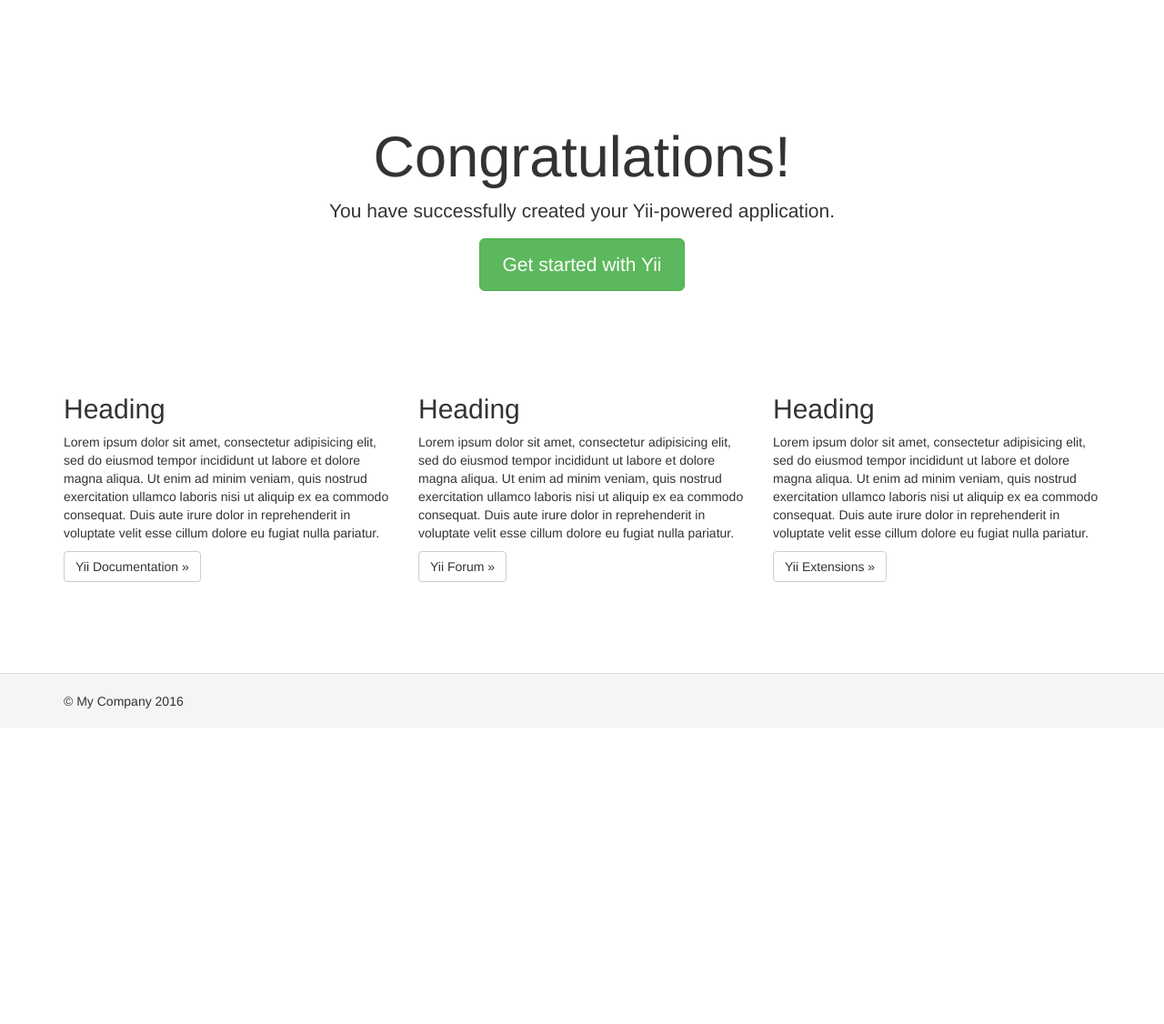
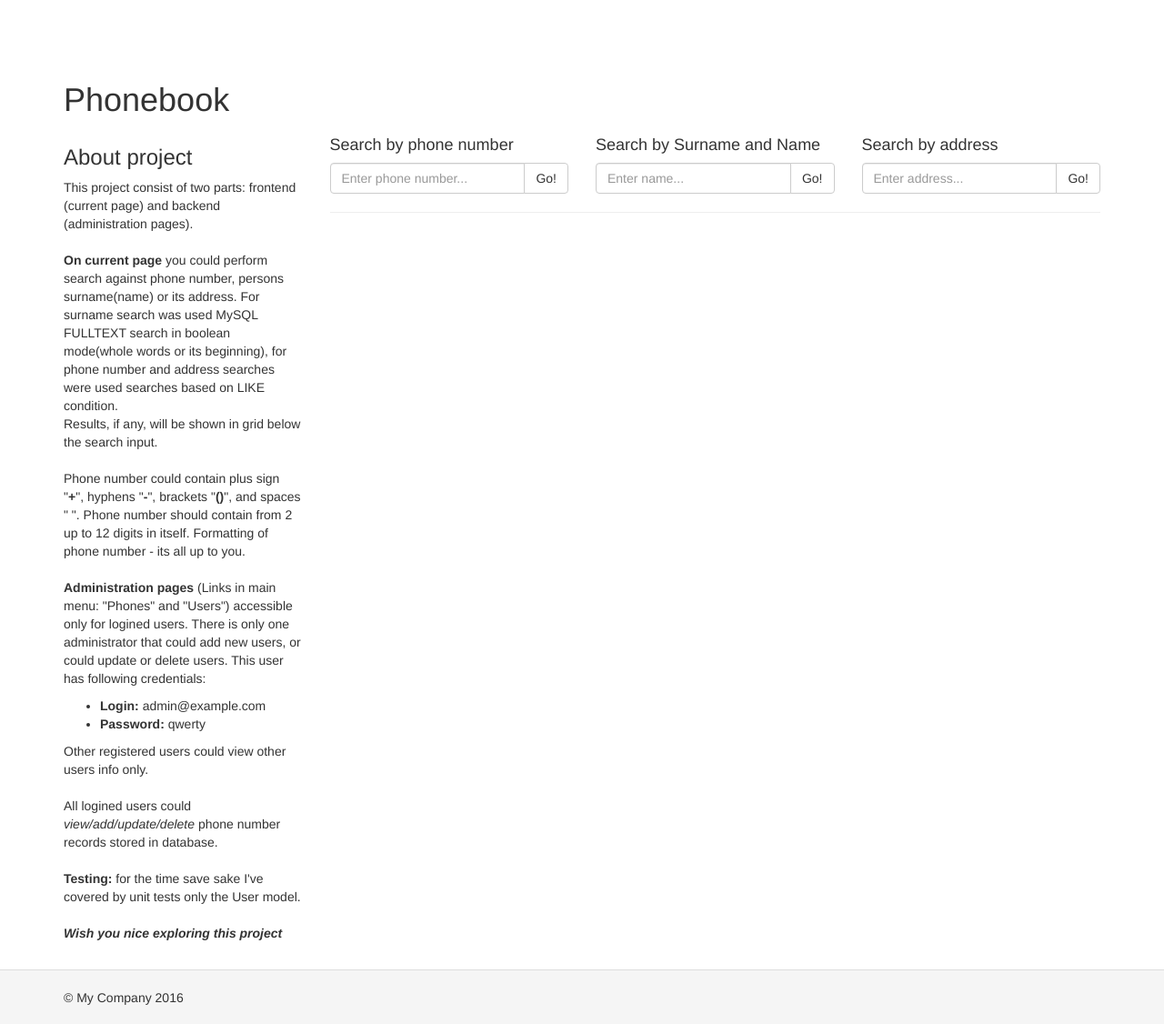
Before and after one commit to VlPetukhov/phoneBook, a Yii app: template views/site/index.php in a window 1280 px wide. Shown: the whole page at 91% size. Before the commit the page ends 779 px from the top, so only its background shows below. Run offline with PHP 8.4 and a stand-in for Yii, Linux system fonts and the light colour scheme; the template is opened without the code that fills it, so the values that code supplies are empty; some libraries are stand-ins or nearby versions.

Commit message:
Added surname and name fields. Ajax requests. Final steps.

```diff
--- a/composer.json
+++ b/composer.json
@@ -16,8 +16,7 @@
     "require": {
         "php": ">=5.4.0",
         "yiisoft/yii2": ">=2.0.5",
-        "yiisoft/yii2-bootstrap": "*",
-        "yiisoft/yii2-swiftmailer": "*"
+        "yiisoft/yii2-bootstrap": "*"
     },
     "require-dev": {
         "yiisoft/yii2-codeception": "*",
--- a/migrations/m160326_082432_phone_table.php
+++ b/migrations/m160326_082432_phone_table.php
@@ -9,7 +9,7 @@ class m160326_082432_phone_table extends Migration
         $tableOptions = null;
 
         if ( 'mysql' === $this->db->driverName ) {
-            $tableOptions = 'CHARACTER SET utf8 COLLATE utf8_general_ci ENGINE=InnoDB';
+            $tableOptions = 'CHARACTER SET utf8 COLLATE utf8_general_ci ENGINE=MyISAM';
         }
 
         $this->createTable(
@@ -17,6 +17,8 @@ class m160326_082432_phone_table extends Migration
             [
                 'id' => $this->primaryKey(),
                 'number' => $this->string(12)->unique()->notNull(),
+                'surname' => $this->string(30)->notNull(),
+                'name' => $this->string(50)->notNull(),
                 'address' => $this->string()->notNull(),
                 'description' => $this->string(512),
             ]
--- a/views/phone/chanks/phoneForm.php
+++ b/views/phone/chanks/phoneForm.php
@@ -27,6 +27,8 @@ $isNew = 'create' === $model->scenario;
             ]
         ]
     );?>
+    <?= $form->field($model, 'surname');?>
+    <?= $form->field($model, 'name');?>
     <?= $form->field($model, 'address');?>
     <?= $form->field($model, 'description')->textarea();?>
     <div class="form-group">
--- a/views/phone/index.php
+++ b/views/phone/index.php
@@ -26,6 +26,8 @@ $this->params['breadcrumbs'][] = $this->title;
                     'attribute' => 'number',
                     'value' => function( PhoneNumber $model, $key, $index){ return PhoneNumber::format($model->number); }
                 ],
+                'surname',
+                'name',
                 'address',
                 [
                     'class' => 'yii\grid\ActionColumn',
--- a/views/phone/view.php
+++ b/views/phone/view.php
@@ -24,6 +24,8 @@ $this->params['breadcrumbs'][] = $this->title;
                     'label' => $model->getAttributeLabel('number'),
                     'value' => PhoneNumber::format($model->number),
                 ],
+                'surname',
+                'name',
                 'address',
                 'description',
             ]
--- a/views/site/index.php
+++ b/views/site/index.php
@@ -1,53 +1,87 @@
 <?php
 
 /* @var $this yii\web\View */
+
+use app\assets\AppAsset;
+use yii\helpers\Url;
+
+$this->registerJsFile('@web/js/ajaxRoutine.js', ['depends' => AppAsset::className()]);
 
 $this->title = 'My Yii Application';
 ?>
 <div class="site-index">
 
-    <div class="jumbotron">
-        <h1>Congratulations!</h1>
-
-        <p class="lead">You have successfully created your Yii-powered application.</p>
-
-        <p><a class="btn btn-lg btn-success" href="http://www.yiiframework.com">Get started with Yii</a></p>
+    <div>
+        <h1>Phonebook</h1>
     </div>
 
     <div class="body-content">
+        <div class="row">
+            <div class="col-lg-3">
+                <h3>About project</h3>
+                <p>
+                    This project consist of two parts: frontend (current page) and backend (administration pages).<br /><br />
+                    <strong>On current page</strong> you could perform search against phone number, persons surname(name) or its address.
+                    For surname search was used MySQL FULLTEXT search in boolean mode(whole words or its beginning), for phone number
+                    and address searches were used searches based on LIKE condition.<br />
+                    Results, if any, will be shown in grid below the search input. <br /><br />
+                    Phone number could contain plus sign "<strong>+</strong>", hyphens "<strong>-</strong>",
+                    brackets "<strong>()</strong>", and spaces " ". Phone number should contain from 2 up to 12 digits in itself.
+                    Formatting of phone number - its all up to you.<br /><br />
+                    <strong>Administration pages</strong> (Links in main menu: "Phones" and "Users") accessible only for logined users. There is only
+                    one administrator that could add new users, or could update or delete users. This user has following credentials:
+                    <ul>
+                        <li><strong>Login:</strong> admin@example.com</li>
+                        <li><strong>Password:</strong> qwerty</li>
+                    </ul>
+                    Other registered users could view other users info only.<br /><br />
+                    All logined users could <em>view/add/update/delete</em> phone number records stored in database.<br /><br />
+                    <strong>Testing:</strong> for the time save sake I've covered by unit tests only the User model.<br /><br />
+                    <em><strong>Wish you nice exploring this project</strong></em>
 
-        <div class="row">
-            <div class="col-lg-4">
-                <h2>Heading</h2>
-
-                <p>Lorem ipsum dolor sit amet, consectetur adipisicing elit, sed do eiusmod tempor incididunt ut labore et
-                    dolore magna aliqua. Ut enim ad minim veniam, quis nostrud exercitation ullamco laboris nisi ut aliquip
-                    ex ea commodo consequat. Duis aute irure dolor in reprehenderit in voluptate velit esse cillum dolore eu
-                    fugiat nulla pariatur.</p>
-
-                <p><a class="btn btn-default" href="http://www.yiiframework.com/doc/">Yii Documentation &raquo;</a></p>
+                </p>
             </div>
-            <div class="col-lg-4">
-                <h2>Heading</h2>
-
-                <p>Lorem ipsum dolor sit amet, consectetur adipisicing elit, sed do eiusmod tempor incididunt ut labore et
-                    dolore magna aliqua. Ut enim ad minim veniam, quis nostrud exercitation ullamco laboris nisi ut aliquip
-                    ex ea commodo consequat. Duis aute irure dolor in reprehenderit in voluptate velit esse cillum dolore eu
-                    fugiat nulla pariatur.</p>
-
-                <p><a class="btn btn-default" href="http://www.yiiframework.com/forum/">Yii Forum &raquo;</a></p>
+            <div class="col-lg-3">
+                <h4>Search by phone number</h4>
+                <div class="row">
+                    <div class="col-lg-12">
+                        <div class="input-group">
+                            <input id="number-input" type="text" placeholder="Enter phone number...   " class="form-control">
+                              <span class="input-group-btn">
+                                <button class="btn btn-default ajax-button" data-type="number" data-baseurl="<?=Url::to(['phone/ajax']);?>" type="button">Go!</button>
+                              </span>
+                        </div><!-- /input-group -->
+                    </div><!-- /.col-lg-6 -->
+                </div><!-- /.row -->
             </div>
-            <div class="col-lg-4">
-                <h2>Heading</h2>
-
-                <p>Lorem ipsum dolor sit amet, consectetur adipisicing elit, sed do eiusmod tempor incididunt ut labore et
-                    dolore magna aliqua. Ut enim ad minim veniam, quis nostrud exercitation ullamco laboris nisi ut aliquip
-                    ex ea commodo consequat. Duis aute irure dolor in reprehenderit in voluptate velit esse cillum dolore eu
-                    fugiat nulla pariatur.</p>
-
-                <p><a class="btn btn-default" href="http://www.yiiframework.com/extensions/">Yii Extensions &raquo;</a></p>
+            <div class="col-lg-3">
+                <h4>Search by Surname and Name</h4>
+                <div class="row">
+                    <div class="col-lg-12">
+                        <div class="input-group">
+                            <input id="name-input" type="text" placeholder="Enter name...   " class="form-control">
+                              <span class="input-group-btn">
+                                <button class="btn btn-default ajax-button" data-type="surname" data-baseurl="<?=Url::to(['phone/ajax']);?>" type="button">Go!</button>
+                              </span>
+                        </div><!-- /input-group -->
+                    </div><!-- /.col-lg-6 -->
+                </div><!-- /.row -->
             </div>
+            <div class="col-lg-3">
+                <h4>Search by address</h4>
+                <div class="row">
+                    <div class="col-lg-12">
+                        <div class="input-group">
+                            <input id="address-input" type="text" placeholder="Enter address...   " class="form-control">
+                              <span class="input-group-btn">
+                                <button class="btn btn-default ajax-button" data-type="address" data-baseurl="<?=Url::to(['phone/ajax']);?>" type="button">Go!</button>
+                              </span>
+                        </div><!-- /input-group -->
+                    </div><!-- /.col-lg-6 -->
+                </div><!-- /.row -->
+            </div>
+            <div class="col-lg-9"><hr /></div>
+            <div id="search-container" class="col-lg-9"></div>
         </div>
-
     </div>
 </div>
--- /dev/null
+++ b/web/js/ajaxRoutine.js
@@ -0,0 +1,46 @@
+/**
+ * Ajax Routine
+ */
+(function($){
+    var container = $('#search-container'),
+        numberInput = $('#number-input'),
+        nameInput = $('#name-input'),
+        addressInput = $('#address-input');
+
+    $('.body-content').on('click', 'button.ajax-button', function(){
+        var value ='',
+            data = {},
+            $this = $(this);
+
+
+        if ( 'number' === $this.data('type') ) {
+            value = numberInput.val();
+            addressInput.val('');
+            nameInput.val('');
+            data = {'PhoneNumber[number]' : value };
+        }
+
+        if ( 'surname' === $this.data('type') ) {
+            value = nameInput.val();
+            addressInput.val('');
+            numberInput.val('');
+            data = {'PhoneNumber[fullname]' : value };
+        }
+
+        if ( 'address' === $this.data('type') ) {
+            value = addressInput.val();
+            numberInput.val('');
+            nameInput.val('');
+            data = {'PhoneNumber[address]' : value };
+        }
+
+        $.get(
+            $this.data('baseurl'),
+            data,
+            function( response ){
+                container.html(response);
+            }
+        );
+    });
+
+})(jQuery);
```
Also changed, not shown: controllers/PhoneController.php (+27 -0 lines), migrations/m160327_044011_creating_fultext_indexes.php (added, +31 -0 lines), models/PhoneNumber.php (+14 -5 lines), tests/codeception/unit/models/ContactFormTest.php (deleted, +0 -60 lines), tests/codeception/unit/models/LoginFormTest.php (deleted, +0 -61 lines), tests/codeception/unit/models/UserTest.php (+26 -0 lines), views/phone/ajax-search.php (added, +33 -0 lines), 1 other file.
